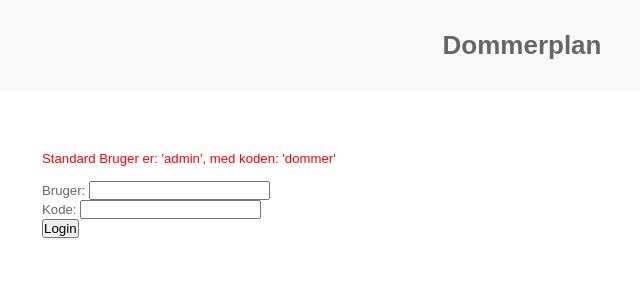
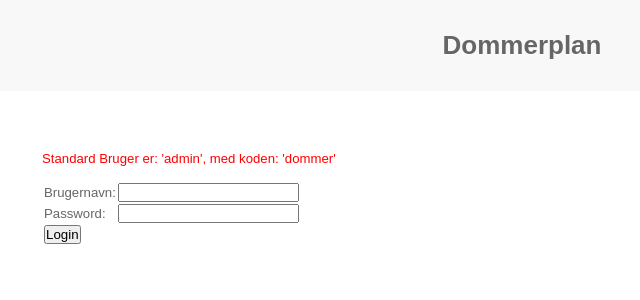
Before and after one commit to MrMEEE/dommerbord, a PHP site: page /login.php in a window 1280 px wide. Shown: the top 300 px of the page, without its empty margins (118-758 px from the left). Run offline with PHP 8.4, Linux system fonts and the light colour scheme; data that the repository does not hold is empty; a stand-in replaces the project's code that opens the database connection; some libraries are stand-ins or nearby versions.

Commit message:
Update admin/login.php

```diff
--- a/admin/login.php
+++ b/admin/login.php
@@ -100,9 +100,11 @@ while($row = mysql_fetch_array($result)){
 <div id="main">
 <?php echo $message; ?>
 <form method="POST" action="login.php">
-Bruger: <input type="text" name="username" size="20"><br>
-Kode: <input type="password" name="password" size="20"><br>
-<input type="submit" value="Login" name="login">
+<table>
+<tr><td>Brugernavn:</td><td><input type="text" name="username" size="20"></td></tr>
+<tr><td>Password:</td><td><input type="password" name="password" size="20"></td></tr>
+<tr><td rowspan=2><input type="submit" value="Login" name="login"></td></tr>
+</table>
 </form>
 
 
```
